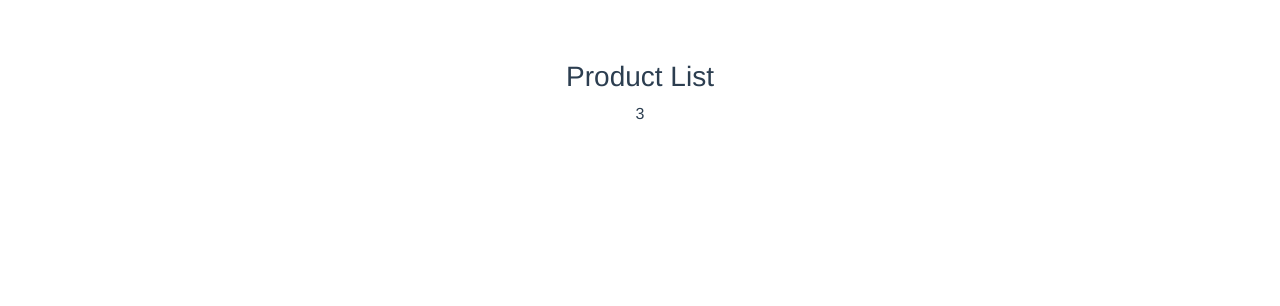
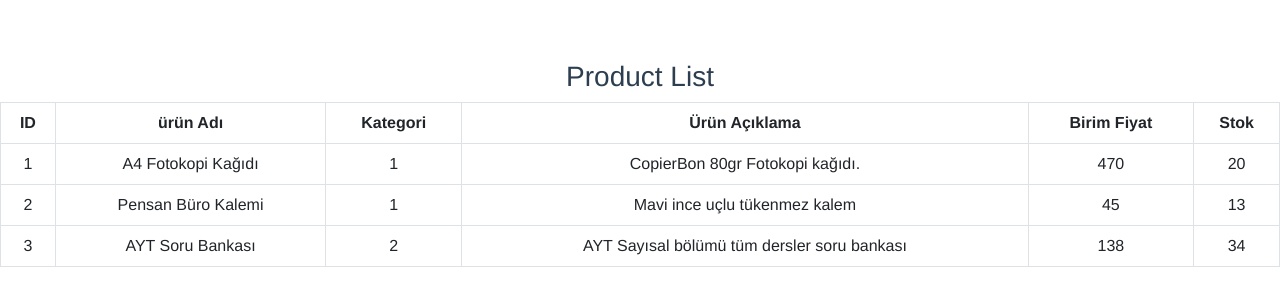
Before and after one commit to osmanesad/crud-vuejs, a Vue app in the folder project/: page / in a window 1280 px wide. Shown: the top 306 px of the page. Built offline with nearby package versions, Linux system fonts and the light colour scheme.

Commit message:
Update - Table
ProductList.vue içerisinde ürünlerimizi listelemek için Bootstrap stilinde bir tablo oluşturduk ve ürünleri çağırdık.

```diff
--- a/project/src/components/ProductList.vue
+++ b/project/src/components/ProductList.vue
@@ -3,7 +3,29 @@
 
         <h3> Product List</h3>
 
-        {{products.length}}
+        <p v-if="products.length==0">Stok'ta ürün bulunmamaktadır.</p>
+        <table class="table table-bordered">
+            <thead>
+                <tr>
+                    <th>ID</th>
+                    <th>ürün Adı</th>
+                    <th>Kategori</th>
+                    <th>Ürün Açıklama</th>
+                    <th>Birim Fiyat</th>
+                    <th>Stok</th>
+                </tr>
+            </thead>
+            <tbody>
+                    <tr v-for="product in products" :key="product.id">
+                        <td>{{product.id}}</td>
+                        <td>{{product.productName}}</td>
+                        <td>{{product.categoryId}}</td>
+                        <td>{{product.quantityPerUnit}}</td>
+                        <td>{{product.unitPrice}}</td>
+                        <td>{{product.unitInStock}}</td>
+                    </tr>
+                </tbody>
+        </table>
 
     </div>
 </template>
```
